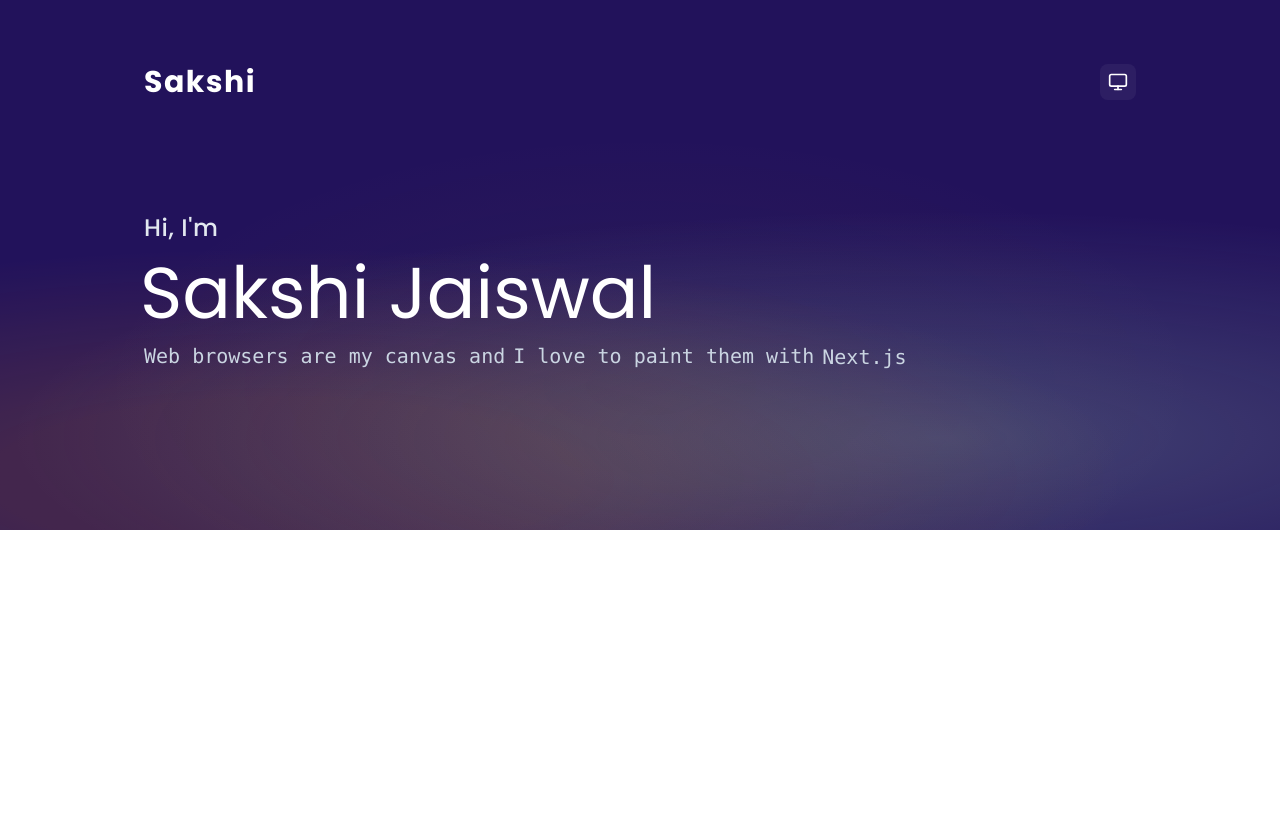
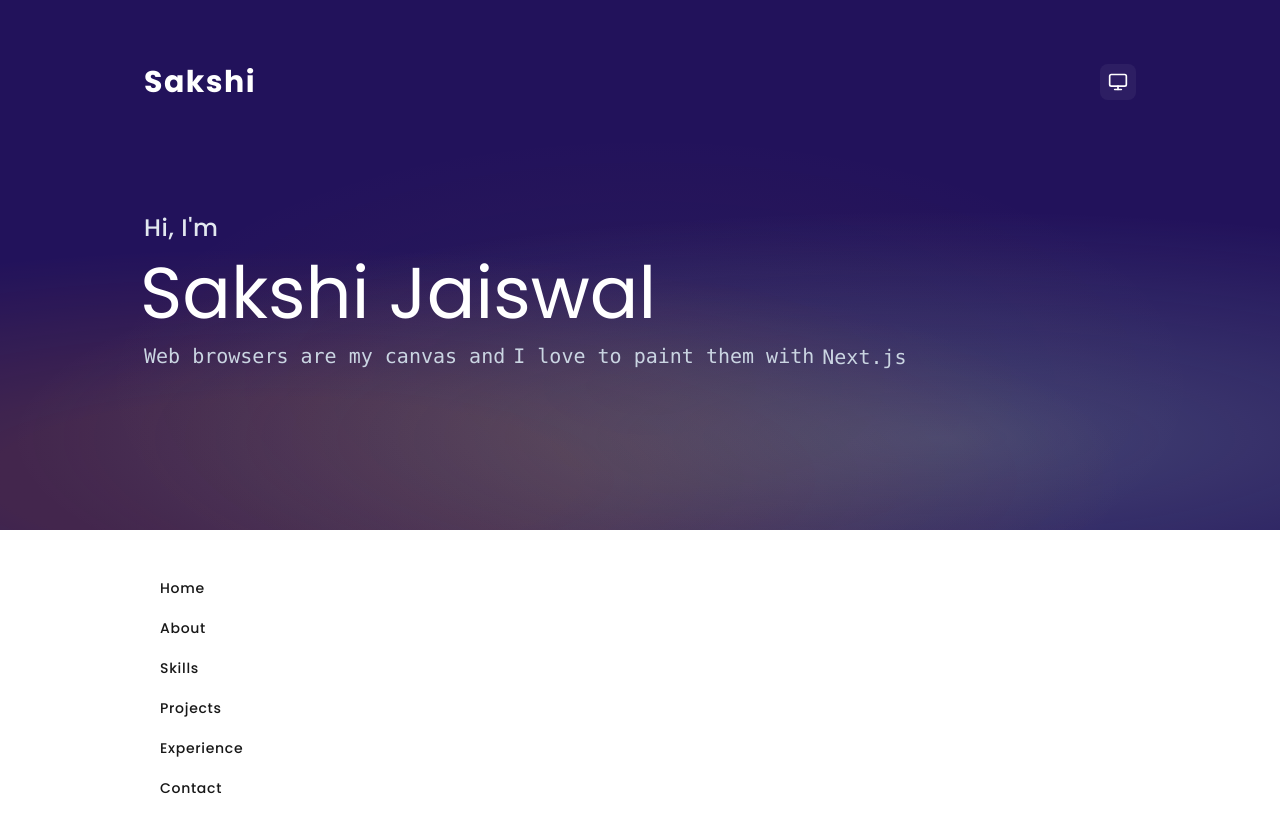
Before and after one commit to thesakshijaiswal/thesakshijaiswal.github.io, a Next.js app: page / in a window 1280 px wide. Built offline with nearby package versions, Linux system fonts and the light colour scheme.

Commit message:
feat: create a dummy side navigation bar

```diff
--- a/src/app/page.tsx
+++ b/src/app/page.tsx
@@ -1,8 +1,10 @@
 import Hero from "@/sections/Hero";
+import BaseLayout from "@/sections/BaseLayout";
 export default function Home() {
   return (
     <>
       <Hero />
+      <BaseLayout />
     </>
   );
 }
--- /dev/null
+++ b/src/sections/BaseLayout.tsx
@@ -0,0 +1,9 @@
+import Navbar from "./Navbar";
+
+export default function BaseLayout() {
+  return (
+    <section className="mx-auto flex max-w-5xl gap-14 md:px-4">
+      <Navbar />
+    </section>
+  );
+}
--- /dev/null
+++ b/src/sections/Navbar.tsx
@@ -0,0 +1,31 @@
+const navLinks = [
+  { label: "Home", href: "#" },
+  { label: "About", href: "#about" },
+  { label: "Skills", href: "#skills" },
+  { label: "Projects", href: "#projects" },
+  { label: "Experience", href: "#experience" },
+  { label: "Contact", href: "#contact" },
+];
+export default function Navbar() {
+  return (
+    <section>
+      <nav className="text-muted mt-11 hidden min-w-44 shrink-0 text-sm md:block">
+        <ul>
+          {navLinks.map((link) => (
+            <li
+              key={link.label}
+              className="text-strong mb-3 ml-2 text-sm font-medium tracking-wider"
+            >
+              <a
+                href={link.href}
+                className="flex items-center gap-1.5 rounded-md px-2 py-1 focus:outline-none font-medium"
+              >
+                {link.label}
+              </a>
+            </li>
+          ))}
+        </ul>
+      </nav>
+    </section>
+  );
+}
```
